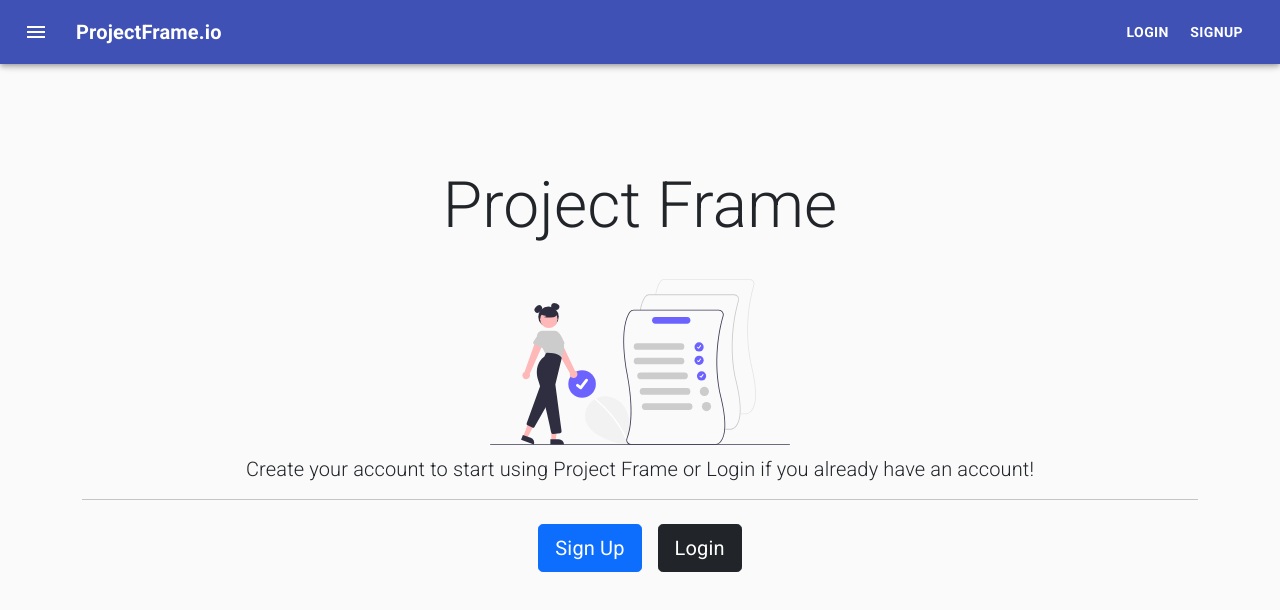
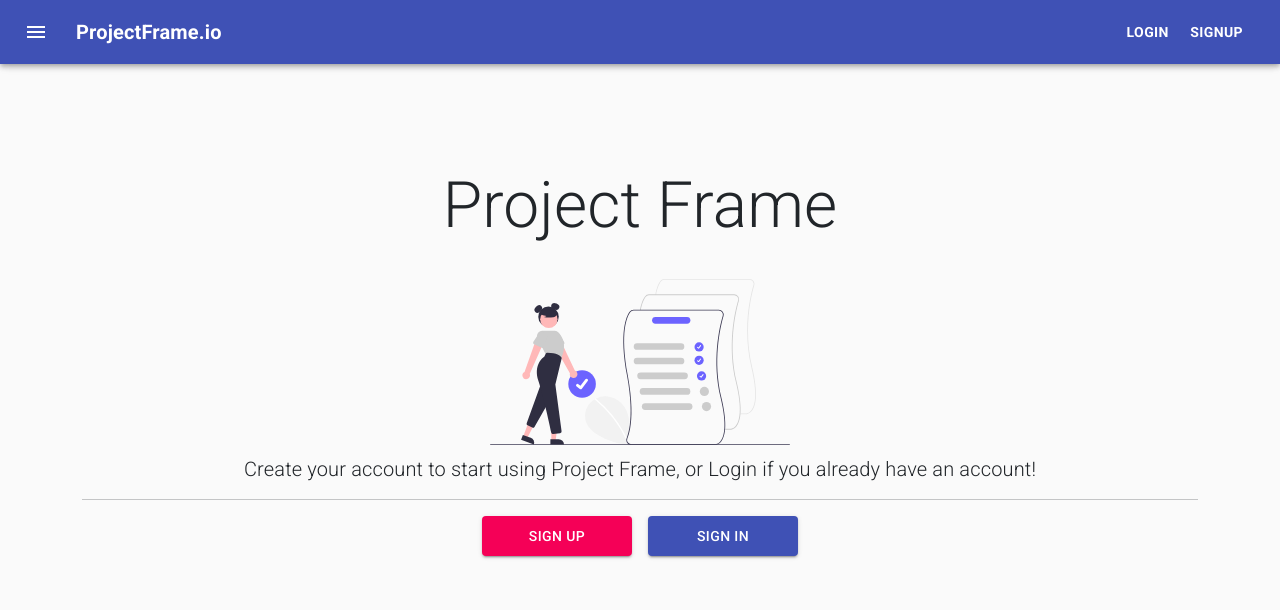
Before and after one commit to YazanAlmatar99/ProjectFrame.tech, a React (Create React App) app in the folder project-frame-client/: page / in a window 1280 px wide. Shown: the top 610 px of the page. Built offline with nearby package versions, Linux system fonts and the light colour scheme.

Commit message:
changed landing page buttons

```diff
--- a/project-frame-client/src/components/Layout/Landing.js
+++ b/project-frame-client/src/components/Layout/Landing.js
@@ -1,5 +1,6 @@
 import React from "react";
 import { Link } from "react-router-dom";
+import Button from "@material-ui/core/Button";
 const Landing = () => {
   return (
     <div className="landing">
@@ -14,15 +15,35 @@ const Landing = () => {
                 style={{ width: "300px", margin: "auto", margin: "10px" }}
               />
               <p className="lead">
-                Create your account to start using Project Frame or Login if you
-                already have an account!
+                Create your account to start using Project Frame, or Login if
+                you already have an account!
               </p>
               <hr />
-              <Link to="/register" className="btn btn-lg btn-primary  m-2">
-                Sign Up
+              <Link
+                to="/register"
+                className="m-2"
+                style={{ textDecoration: "none" }}
+              >
+                <Button
+                  variant="contained"
+                  color="secondary"
+                  style={{ width: "150px", height: "40px" }}
+                >
+                  Sign Up
+                </Button>
               </Link>
-              <Link to="/login" class="btn btn-lg btn-secondary btn-dark m-2">
-                Login
+              <Link
+                to="/login"
+                className="m-2"
+                style={{ textDecoration: "none" }}
+              >
+                <Button
+                  variant="contained"
+                  style={{ width: "150px", height: "40px" }}
+                  color="primary"
+                >
+                  Sign In
+                </Button>
               </Link>
             </div>
           </div>
--- a/project-frame-client/src/components/UserManagement/Login.js
+++ b/project-frame-client/src/components/UserManagement/Login.js
@@ -86,7 +86,7 @@ export default function SignIn() {
           <LockOutlinedIcon />
         </Avatar> */}
         <Typography component="h1" variant="h5">
-          Log in
+          Sign in
         </Typography>
         <form className={classes.form}>
           <TextField
```
